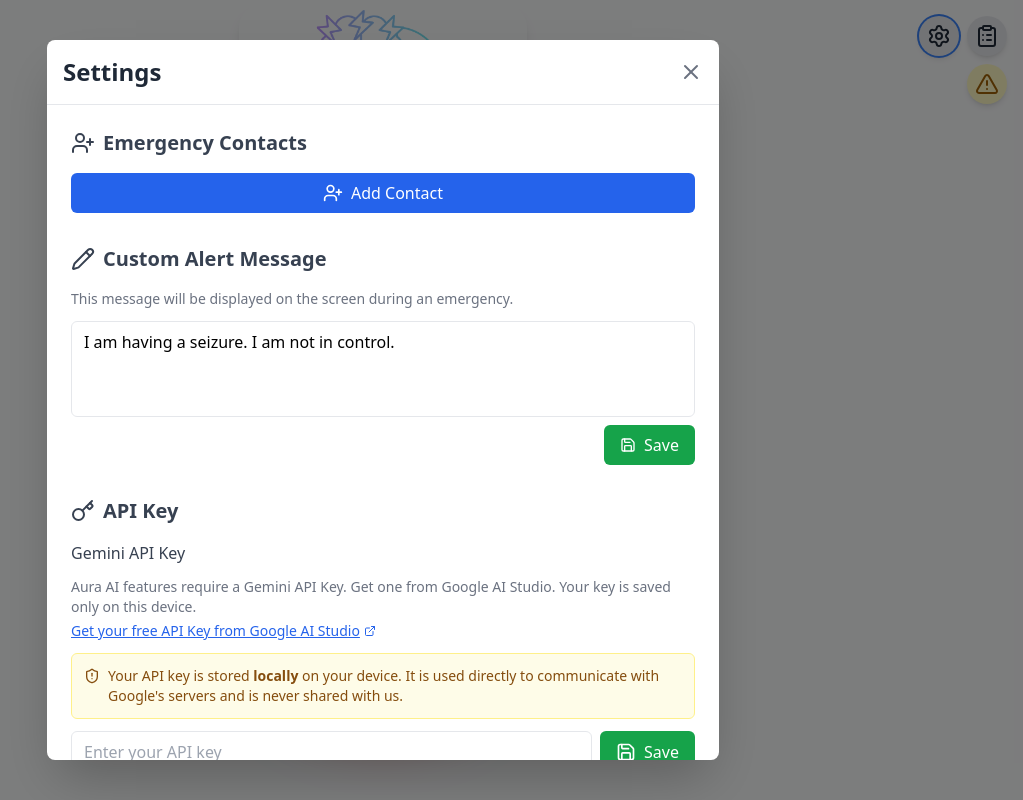
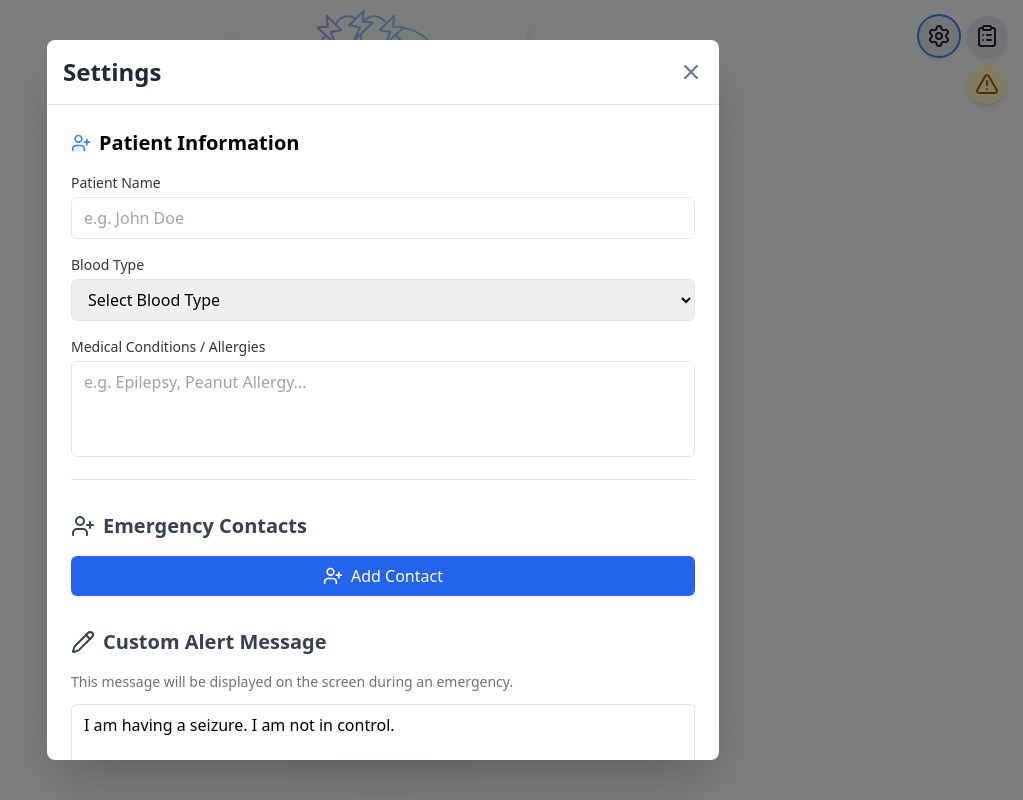
Before and after one commit to RamonRiosJr/seizure-alert-app, a React (Vite) app: page / in a window 1280 px wide. Both pictures are taken after a click on the button 1196 px from the left and 36 px from the top of the page. Shown: the whole page, without its empty margins (257-1280 px from the left). Built offline with nearby package versions, Linux system fonts and the light colour scheme.

Commit message:
feat(settings): add patient info form (name, blood type)

```diff
--- a/components/SettingsScreen.tsx
+++ b/components/SettingsScreen.tsx
@@ -46,6 +46,7 @@ const AlertMessageEditor = ({ language, t }: { language: Language, t: any }) =>
 
 const SettingsScreen: React.FC<SettingsScreenProps> = ({ isOpen, onClose, language }) => {
   const [contacts, setContacts] = useLocalStorage<EmergencyContact[]>('emergency_contacts', []);
+  const [patientInfo, setPatientInfo] = useLocalStorage<any>('patient_info', { name: '', bloodType: '', medicalConditions: '' });
   const [apiKey, setApiKey] = useLocalStorage<string>('gemini_api_key', '');
 
   const [newContact, setNewContact] = useState({ name: '', relation: '', phone: '' });
@@ -127,6 +128,50 @@ const SettingsScreen: React.FC<SettingsScreenProps> = ({ isOpen, onClose, langua
         </header>
 
         <main className="flex-grow p-6 overflow-y-auto space-y-8">
+          {/* Patient Info Section */}
+          <div className="border-b border-gray-200 dark:border-gray-700 pb-4">
+            <h3 className="text-xl font-semibold mb-4 flex items-center gap-2">
+              <UserPlus className="w-5 h-5 text-blue-500" />
+              {t.settingsPatientInfo}
+            </h3>
+            <div className="space-y-4">
+              <div>
+                <label className="block text-sm font-medium mb-1 opacity-80">{t.settingsPatientName}</label>
+                <input
+                  type="text"
+                  value={patientInfo.name}
+                  onChange={(e) => setPatientInfo({ ...patientInfo, name: e.target.value })}
+                  className="w-full px-3 py-2 border rounded-md dark:bg-gray-600 dark:border-gray-500"
+                  placeholder="e.g. John Doe"
+                />
+              </div>
+
+              <div>
+                <label className="block text-sm font-medium mb-1 opacity-80">{t.settingsBloodType}</label>
+                <select
+                  value={patientInfo.bloodType}
+                  onChange={(e) => setPatientInfo({ ...patientInfo, bloodType: e.target.value })}
+                  className="w-full px-3 py-2 border rounded-md dark:bg-gray-600 dark:border-gray-500"
+                >
+                  <option value="">{t.settingsBloodTypePlaceholder}</option>
+                  {['A+', 'A-', 'B+', 'B-', 'AB+', 'AB-', 'O+', 'O-', 'Unknown'].map(type => (
+                    <option key={type} value={type}>{type}</option>
+                  ))}
+                </select>
+              </div>
+
+              <div>
+                <label className="block text-sm font-medium mb-1 opacity-80">{t.settingsMedicalConditions}</label>
+                <textarea
+                  value={patientInfo.medicalConditions}
+                  onChange={(e) => setPatientInfo({ ...patientInfo, medicalConditions: e.target.value })}
+                  className="w-full px-3 py-2 border rounded-md dark:bg-gray-600 dark:border-gray-500 h-24 resize-none"
+                  placeholder="e.g. Epilepsy, Peanut Allergy..."
+                />
+              </div>
+            </div>
+          </div>
+
           {/* Emergency Contacts Section */}
           <section>
             <h3 className="text-xl font-semibold mb-4 text-gray-700 dark:text-gray-300 flex items-center gap-2">
--- a/constants.ts
+++ b/constants.ts
@@ -44,6 +44,11 @@ export const translations: Record<Language, any> = {
     settingsAPIKeyPlaceholder: 'Enter your API key',
     settingsAPIKeyDesc: "Aura AI features require a Gemini API Key. Get one from Google AI Studio. Your key is saved only on this device.",
     chatAPIKeyMissing: "Please add your Gemini API Key in settings to use Aura.",
+    settingsPatientInfo: "Patient Information",
+    settingsPatientName: "Patient Name",
+    settingsBloodType: "Blood Type",
+    settingsMedicalConditions: "Medical Conditions / Allergies",
+    settingsBloodTypePlaceholder: "Select Blood Type",
     reportsTitle: "Alert History",
     openReports: "Open Alert History",
     noReportsMessage: "No alert history has been recorded yet.",
--- a/types.ts
+++ b/types.ts
@@ -19,3 +19,9 @@ export interface AlertReport {
   duration: number; // in seconds
   notes: string;
 }
+
+export interface PatientInfo {
+  name: string;
+  bloodType: string;
+  medicalConditions: string;
+}
```
